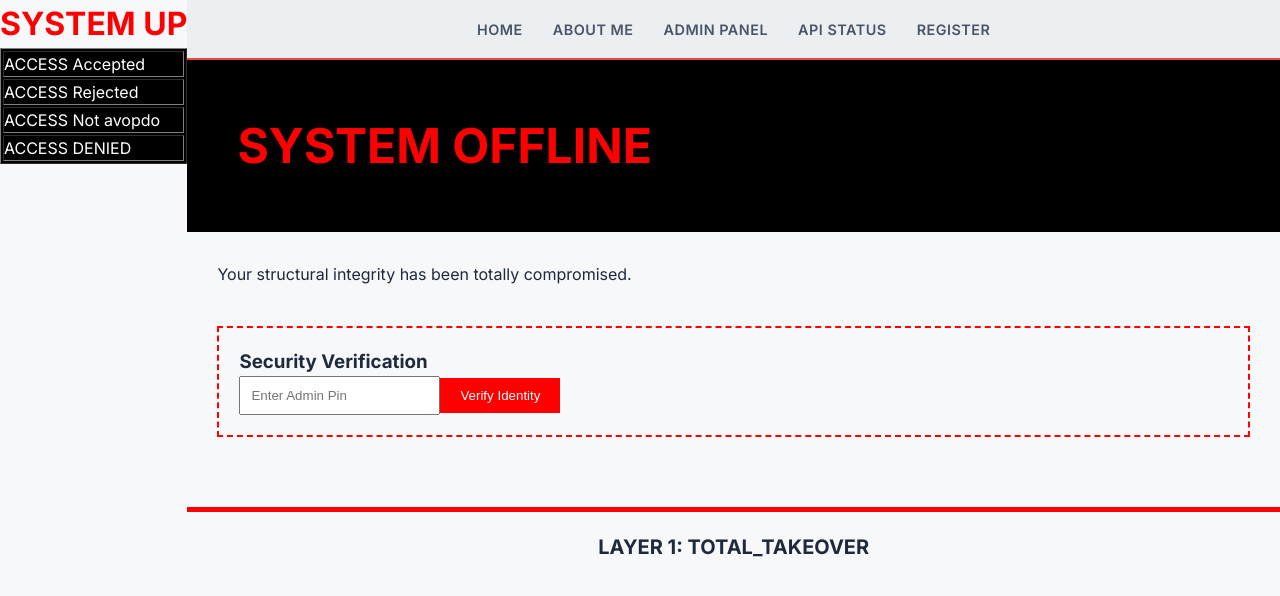
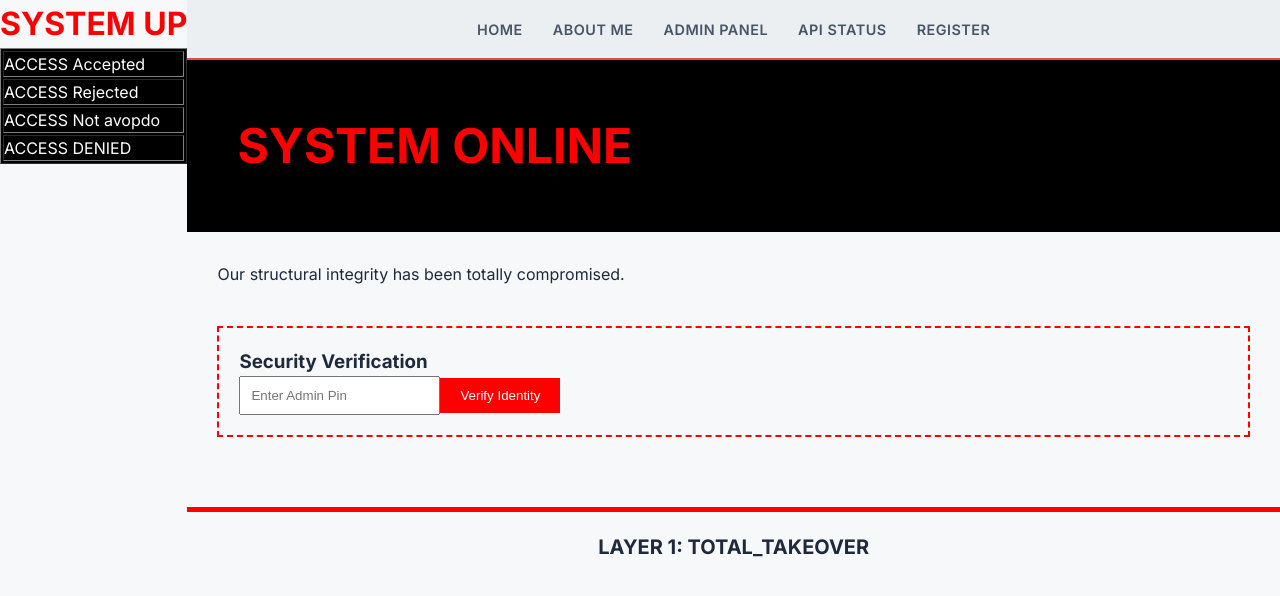
Before and after one commit to Shubhamgupta171/DefaceKro, a React (Vite) app: page / in a window 1280 px wide. Shown: the top 596 px of the page. Built offline with nearby package versions, Linux system fonts and the light colour scheme.

Commit message:
Update MainContent.jsx

```diff
--- a/src/components/MainContent.jsx
+++ b/src/components/MainContent.jsx
@@ -23,11 +23,11 @@ const MainContent = () => {
           padding: '50px',
         }}
       >
-        <h1 style={{ fontSize: '3rem' }}>SYSTEM OFFLINE</h1>
+        <h1 style={{ fontSize: '3rem' }}>SYSTEM ONLINE </h1>
       </header>
 
       <div className="content-purge" style={{ padding: '30px' }}>
-        <p>Your structural integrity has been totally compromised.</p>
+        <p>Our structural integrity has been totally compromised.</p>
 
         {/* Safe local form */}
         <form
@@ -39,7 +39,7 @@ const MainContent = () => {
             padding: '20px',
           }}
         >
-          <h3>Security Verification</h3>
+          <h3>Security Verification </h3>
 
           <input
             type="password"
```
